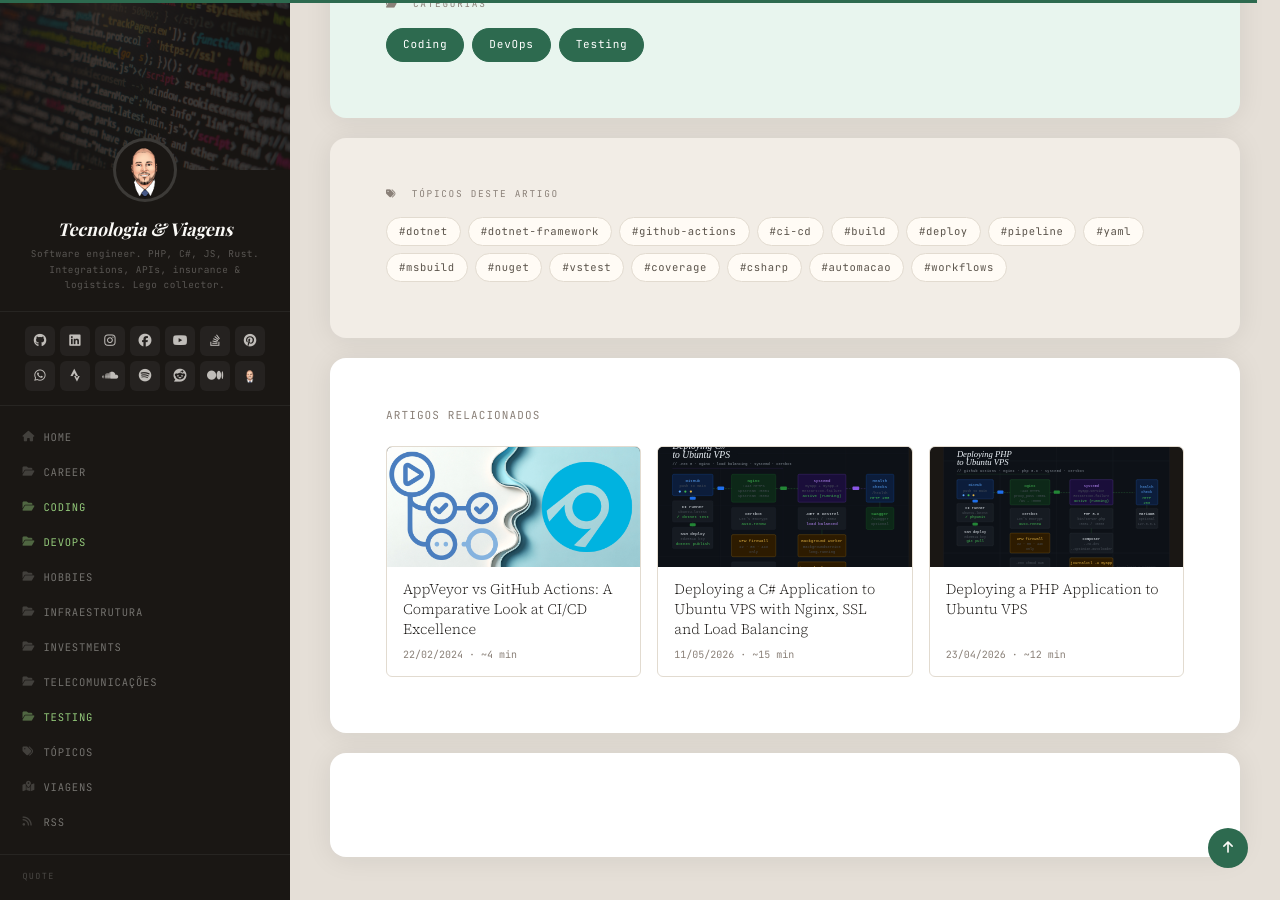
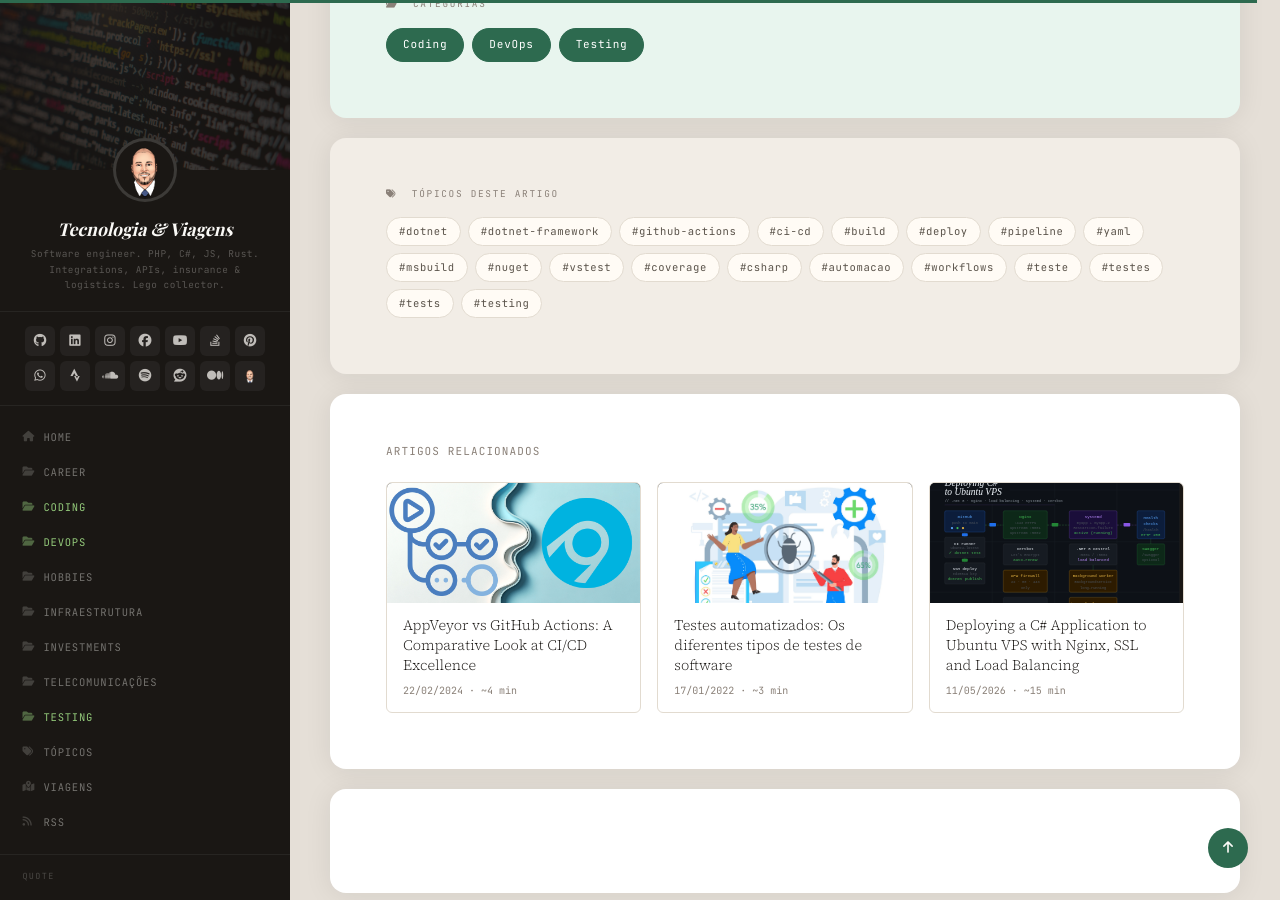
Before and after one commit to guibranco/blog, a Jekyll site: the page built from _posts/2023-08-12-using-github-actions-to-create-a-net-framework-pipeline-build-test-and-deploy.md, in a window 1280 px wide and 900 px high, scrolled down 7379 px. Built offline with Jekyll 4.4.1, drawn with Linux system fonts in a browser that asks for light colours; some web fonts are replaced; comment, search, counter and statistics services are not loaded.

Commit message:
Update tags in GitHub Actions pipeline post
Added testing-related tags to the post for better categorization.

```diff
--- a/_posts/2023-08-12-using-github-actions-to-create-a-net-framework-pipeline-build-test-and-deploy.md
+++ b/_posts/2023-08-12-using-github-actions-to-create-a-net-framework-pipeline-build-test-and-deploy.md
@@ -4,7 +4,7 @@ title: "Using GitHub Actions to create a .NET Framework pipeline: Build, test, a
 description: "A step-by-step guide to setting up a CI/CD pipeline for a .NET Framework project using GitHub Actions — build, test with VSTest, restore NuGet packages, and run the application automatically."
 date: 2023-08-12
 categories: [Coding, DevOps, Testing]
-tags: [dotnet, dotnet-framework, github-actions, ci-cd, build, deploy, pipeline, yaml, msbuild, nuget, vstest, coverage, csharp, automacao, workflows]
+tags: [dotnet, dotnet-framework, github-actions, ci-cd, build, deploy, pipeline, yaml, msbuild, nuget, vstest, coverage, csharp, automacao, workflows, teste, testes, tests, testing]
 reading_time: 6
 image: /assets/img/posts/GitHubActionsLogo.webp
 ---
```
